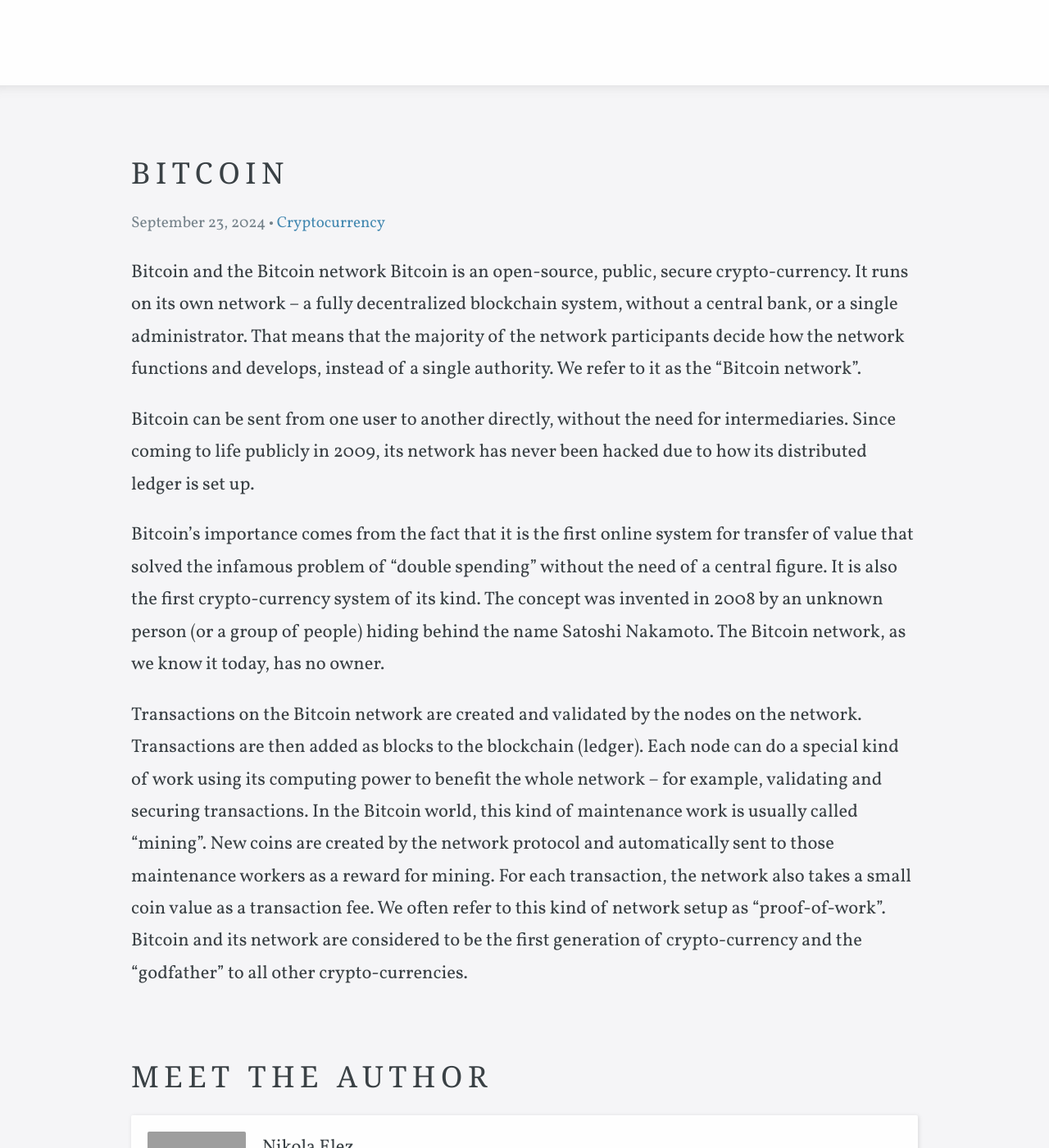
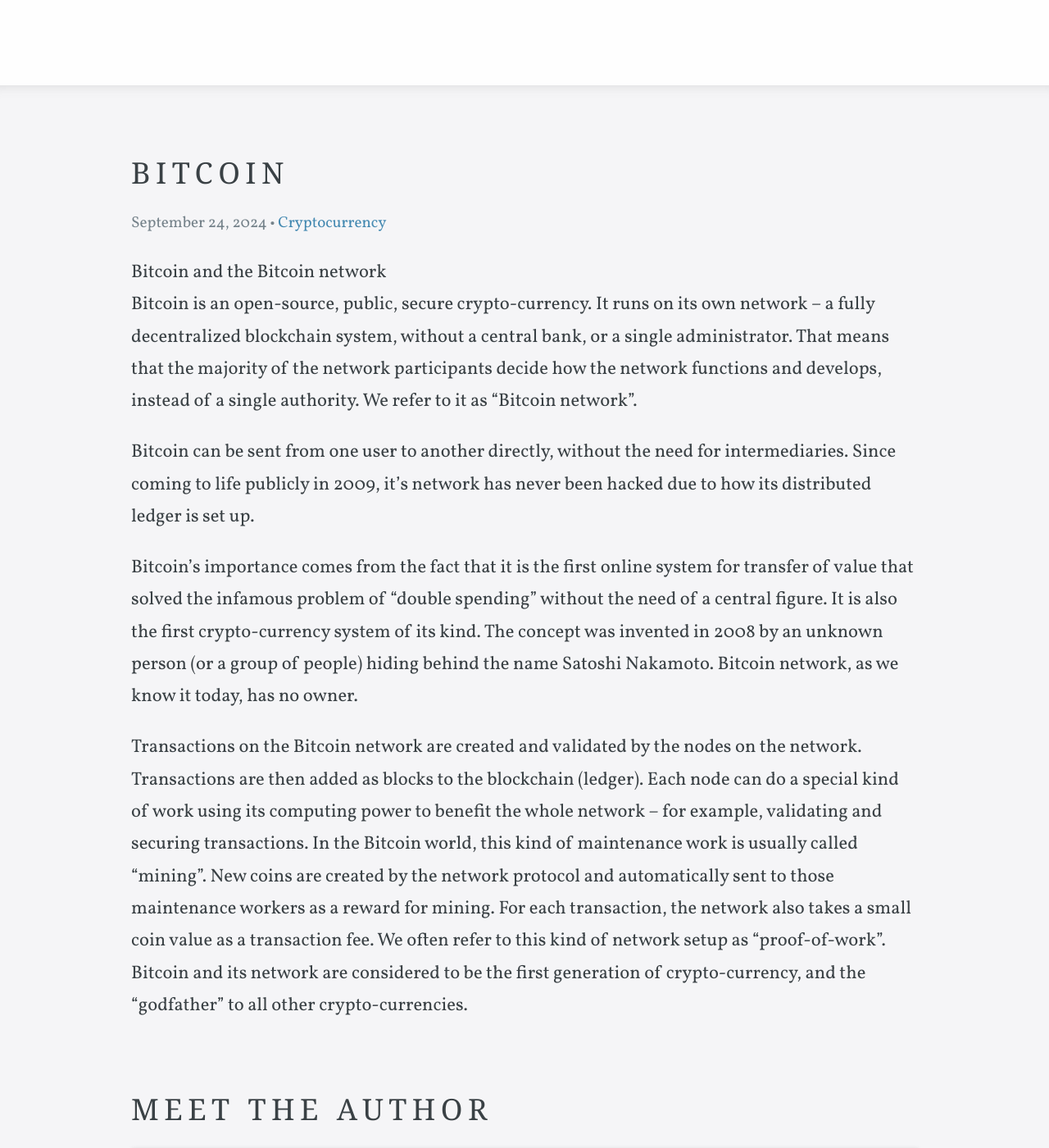
Before and after one commit to cryptonikki/cryptonikki.github.io, a Jekyll site: the page built from _posts/2024-09-23-bitcoin.md, in a window 1280 px wide and 1400 px high, scrolled down 316 px. Shown: the whole window at 82% size. Built offline with Jekyll 4.4.1, drawn with Linux system fonts in a browser that asks for light colours; nearby versions of some CDN libraries; some web fonts are replaced; some of the changed text lies outside the part shown; grey boxes are pictures that could not be loaded.

Commit message:
updating bitcoin blog post

```diff
--- a/_posts/2024-09-23-bitcoin.md
+++ b/_posts/2024-09-23-bitcoin.md
@@ -1,17 +1,17 @@
 ---
 title: Bitcoin
-date: 2024-09-23 00:00:00
+date: 2024-09-24 00:00:00
 categories:
   - Cryptocurrency
-author_staff_member: jane-doe
-image: ~/projects/cryptonikki.github.io/images/bitcoin.jpg
+author_staff_member:
+image: "/images/bitcoin.jpg" # Ensure the image is placed in the images directory
 large_header: false
 ---
 Bitcoin and the Bitcoin network
-Bitcoin is an open-source, public, secure crypto-currency. It runs on its own network – a fully decentralized blockchain system, without a central bank, or a single administrator. That means that the majority of the network participants decide how the network functions and develops, instead of a single authority. We refer to it as the “Bitcoin network”.
+Bitcoin is an open-source, public, secure crypto-currency. It runs on its own network – a fully decentralized blockchain system, without a central bank, or a single administrator. That means that the majority of the network participants decide how the network functions and develops, instead of a single authority. We refer to it as “Bitcoin network”.
 
-Bitcoin can be sent from one user to another directly, without the need for intermediaries. Since coming to life publicly in 2009, its network has never been hacked due to how its distributed ledger is set up.
+Bitcoin can be sent from one user to another directly, without the need for intermediaries. Since coming to life publicly in 2009, it’s network has never been hacked due to how its distributed ledger is set up.
 
-Bitcoin’s importance comes from the fact that it is the first online system for transfer of value that solved the infamous problem of “double spending” without the need of a central figure. It is also the first crypto-currency system of its kind. The concept was invented in 2008 by an unknown person (or a group of people) hiding behind the name Satoshi Nakamoto. The Bitcoin network, as we know it today, has no owner.
+Bitcoin’s importance comes from the fact that it is the first online system for transfer of value that solved the infamous problem of “double spending” without the need of a central figure. It is also the first crypto-currency system of its kind. The concept was invented in 2008 by an unknown person (or a group of people) hiding behind the name Satoshi Nakamoto. Bitcoin network, as we know it today, has no owner.
 
-Transactions on the Bitcoin network are created and validated by the nodes on the network. Transactions are then added as blocks to the blockchain (ledger). Each node can do a special kind of work using its computing power to benefit the whole network – for example, validating and securing transactions. In the Bitcoin world, this kind of maintenance work is usually called “mining”. New coins are created by the network protocol and automatically sent to those maintenance workers as a reward for mining. For each transaction, the network also takes a small coin value as a transaction fee. We often refer to this kind of network setup as “proof-of-work”. Bitcoin and its network are considered to be the first generation of crypto-currency and the “godfather” to all other crypto-currencies.
+Transactions on the Bitcoin network are created and validated by the nodes on the network. Transactions are then added as blocks to the blockchain (ledger). Each node can do a special kind of work using its computing power to benefit the whole network – for example, validating and securing transactions. In the Bitcoin world, this kind of maintenance work is usually called “mining”. New coins are created by the network protocol and automatically sent to those maintenance workers as a reward for mining. For each transaction, the network also takes a small coin value as a transaction fee. We often refer to this kind of network setup as “proof-of-work”. Bitcoin and its network are considered to be the first generation of crypto-currency, and the “godfather” to all other crypto-currencies.
```
